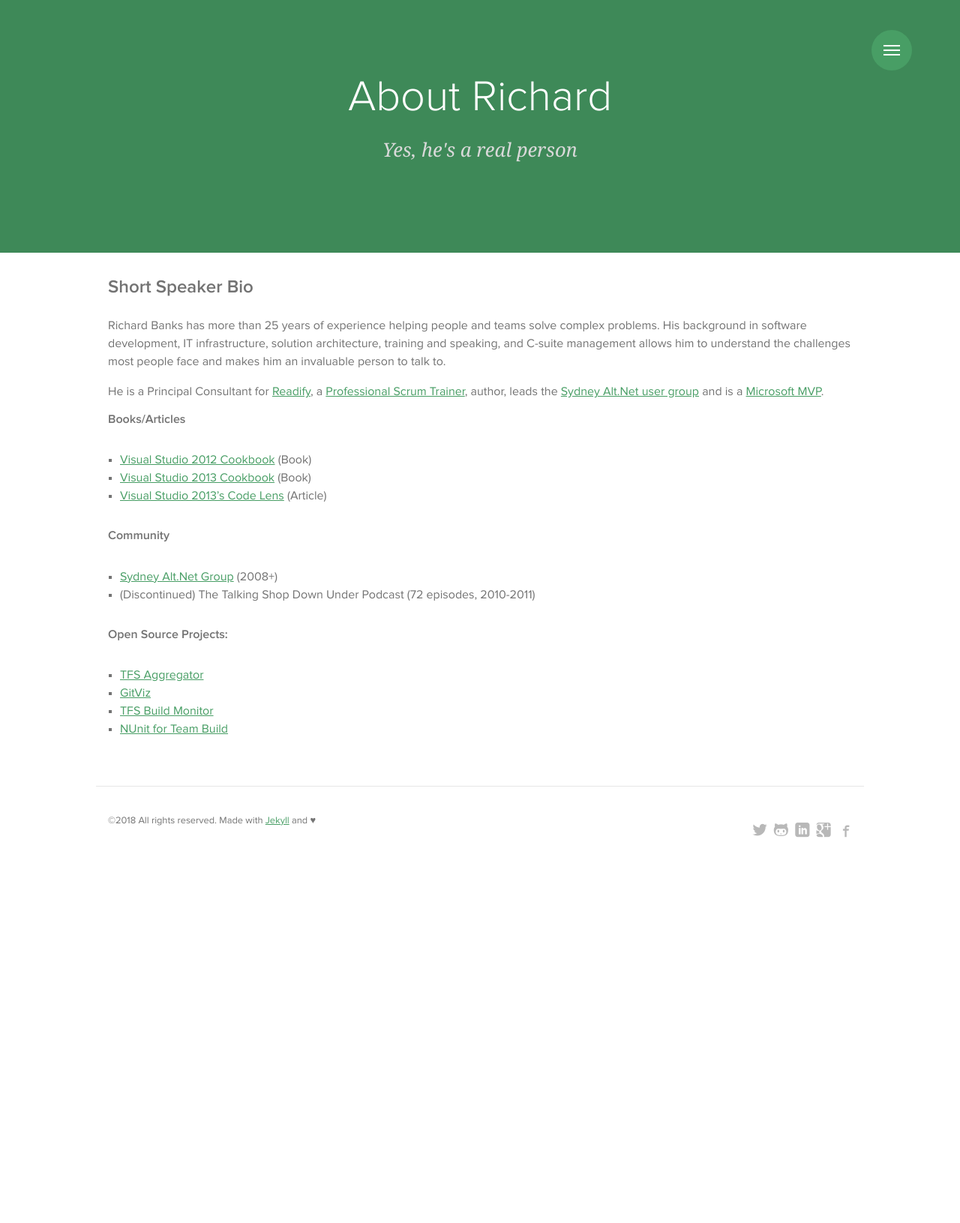
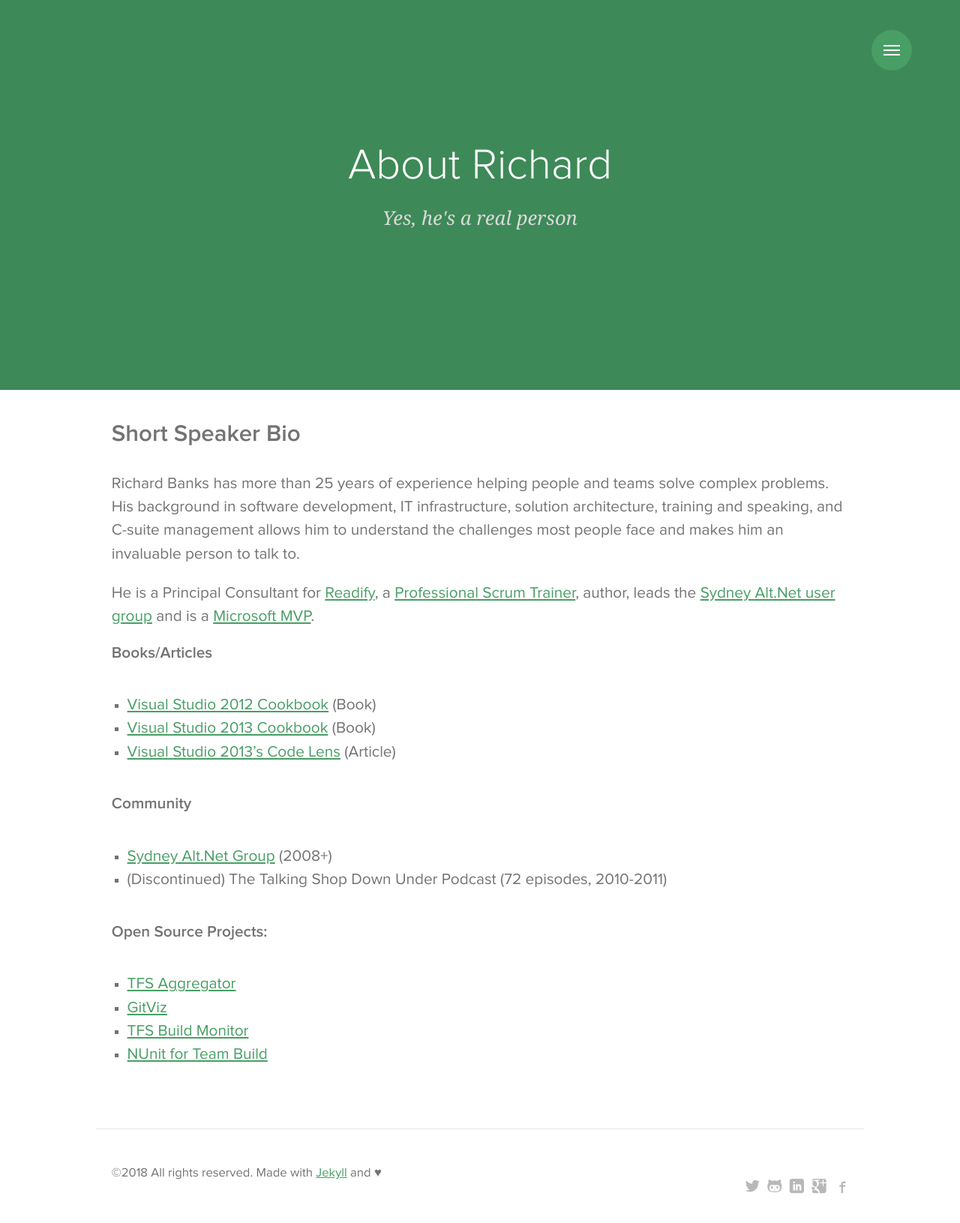
Before and after one commit to rbanks54/rbanks54.github.io, a Jekyll site: the page built from about.md, in a window 1280 px wide. Shown: the top 1631 px of the page at 75% size. Built offline with Jekyll 4.4.1, drawn with Linux system fonts in a browser that asks for light colours; nearby versions of some CDN libraries; some web fonts are replaced; a style sheet for code colours, icons or effects is not loaded.

Commit message:
adjusting body font

```diff
--- a/_sass/_variables.scss
+++ b/_sass/_variables.scss
@@ -14,6 +14,8 @@ $font-weight-bold: 600;
 // Font Sizes
 //
 $base-font-size: 1rem;
+$base-font-size-medium: 1.3rem;
+$base-font-size-large: 1.5rem;
 
 // Line height
 //
--- a/_sass/base/_intro.scss
+++ b/_sass/base/_intro.scss
@@ -27,11 +27,11 @@ body.home-intro {
   margin: auto;
   padding: 4em 2em;
 
-  @include media($min-tablet) {
+  @include media($max-tablet) {
     padding: 1em 0;
   }
 
-  @include media($min-tablet-large) {
+  @include media($max-tablet-large) {
     padding: 1em 0;
   }
 }
--- a/_sass/base/_post.scss
+++ b/_sass/base/_post.scss
@@ -2,6 +2,14 @@
 .post-header {
   margin-bottom: $base-spacing;
   padding: 5em 2em;
+
+  @include media($max-tablet) {
+    padding: 2em 2em;
+  }
+
+  @include media($max-tablet-large) {
+    padding: 2em 2em;
+  }
 }
 
 .post-title,
--- a/_sass/base/_typography.scss
+++ b/_sass/base/_typography.scss
@@ -48,7 +48,15 @@ body {
   color: $base-font-color;
   font-family: $base-font-family;
   font-feature-settings: "kern", "liga", "pnum";
+
   font-size: $base-font-size;
+  @include media ($min-tablet-large) {
+      font-size: $base-font-size-medium;
+  }
+  @include media ($min-desktop-large) {
+      font-size: $base-font-size-large;
+  }
+
   line-height: $base-line-height;
   font-weight: $font-weight-normal;
 }
```
